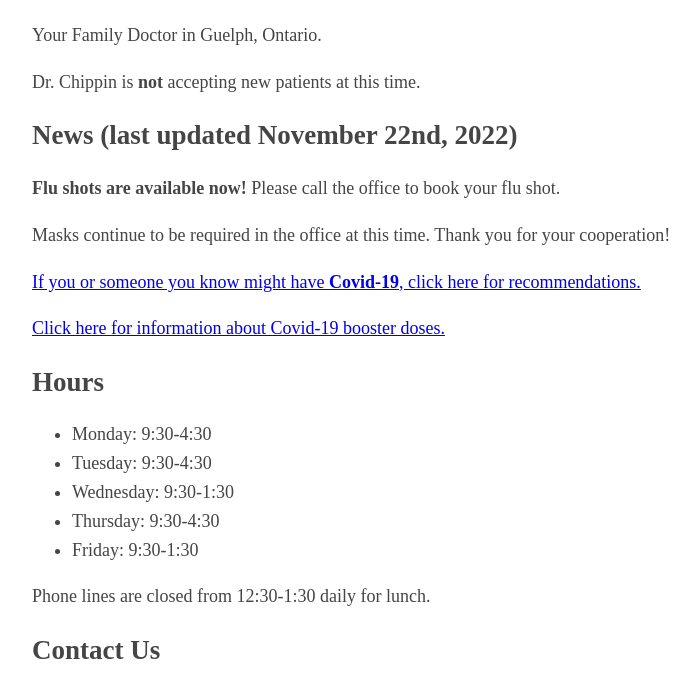
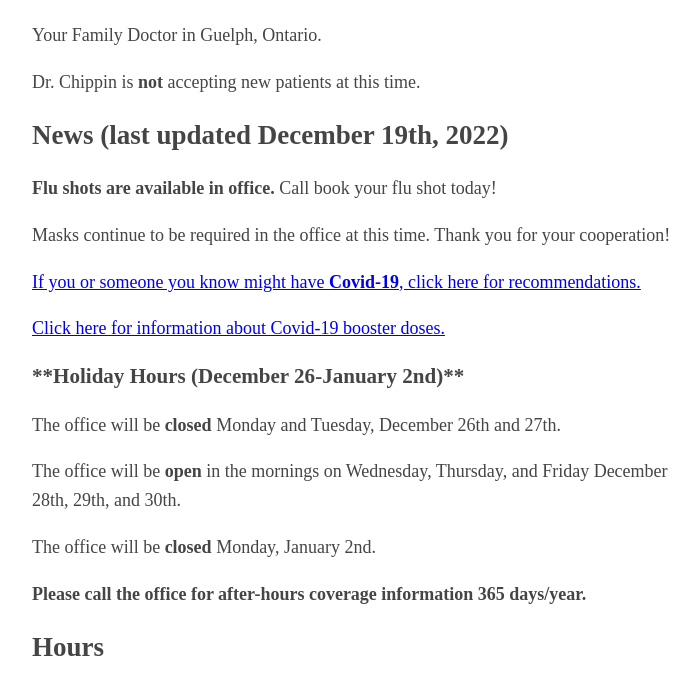
Before and after one commit to schippin/drchippin.ca-website, a plain HTML site: page index.html in a window 1280 px wide. Shown: the part 86-769 px from the top of the page, without its empty margins (283-983 px from the left). Drawn offline with Linux system fonts and the light colour scheme.

Commit message:
holidays 2022

```diff
--- a/index.html
+++ b/index.html
@@ -19,10 +19,18 @@ auto;max-width:650px;line-height:1.6;font-size:18px;color:#454545;padding:0
 <aside>Your Family Doctor in Guelph, Ontario.</aside>
 <p>Dr. Chippin is <b>not</b> accepting new patients at this time.</p>
 
-<h2>News (last updated November 22nd, 2022)</h2>
-  <p><b>Flu shots are available now!</b>  Please call the office to book your flu shot.</p>
-  <p>Masks continue to be required in the office at this time.  Thank you for your cooperation!</p><p><a href="https://covid-19.ontario.ca/self-assessment/">If you or someone you know might have <b>Covid-19</b>, click here for recommendations.</a></p>
+<h2>News (last updated December 19th, 2022)</h2>
+  <p><b>Flu shots are available in office.</b>  Call book your flu shot today!</p>
+  <p>Masks continue to be required in the office at this time.  Thank you for your cooperation!</p>
+  <p><a href="https://covid-19.ontario.ca/self-assessment/">If you or someone you know might have <b>Covid-19</b>, click here for recommendations.</a></p>
   <p><a href="https://wdgpublichealth.ca/covid-19/covid-19-information-public/covid-19-vaccine-information/covid-19-vaccine-recommendations">Click here for information about Covid-19 booster doses.</a></p>
+
+<h3>**Holiday Hours (December 26-January 2nd)**</h3>
+  <p>The office will be <b>closed</b> Monday and Tuesday, December 26th and 27th.</p>
+  <p>The office will be <b>open</b> in the mornings on Wednesday, Thursday, and Friday December 28th, 29th, and 30th.</p>
+  <p>The office will be <b>closed</b> Monday, January 2nd.</p>
+  <p><b>Please call the office for after-hours coverage information 365 days/year.</b></p>
+
 <h2>Hours</h2>
   <ul>
     <li>Monday: 9:30-4:30</li>
```
